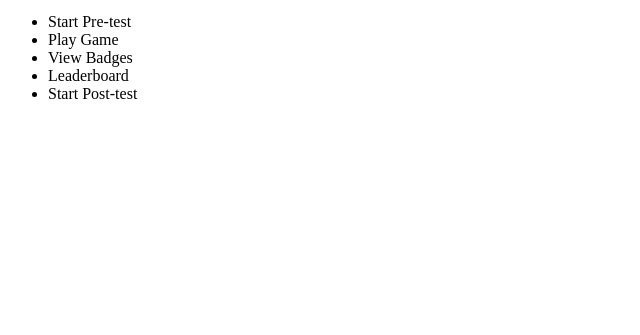
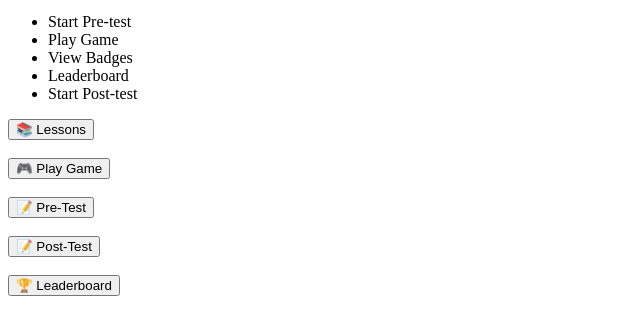
Before and after one commit to aljustinespinosa08-ops/BondQuest-, a website: page views/dashboard.html in a window 1280 px wide. Shown: the part 101-436 px from the top of the page, without its empty margins (0-640 px from the left). Drawn offline with Linux system fonts and the light colour scheme.

Commit message:
Update dashboard.html

```diff
--- a/views/dashboard.html
+++ b/views/dashboard.html
@@ -21,3 +21,22 @@
 
 </body>
 </html>
+
+<button>📚 Lessons</button>
+<br><br>
+
+<button>🎮 Play Game</button>
+<br><br>
+
+<button>📝 Pre-Test</button>
+<br><br>
+
+<button>📝 Post-Test</button>
+<br><br>
+
+<button>🏆 Leaderboard</button>
+
+</div>
+
+</body>
+</html>
```
